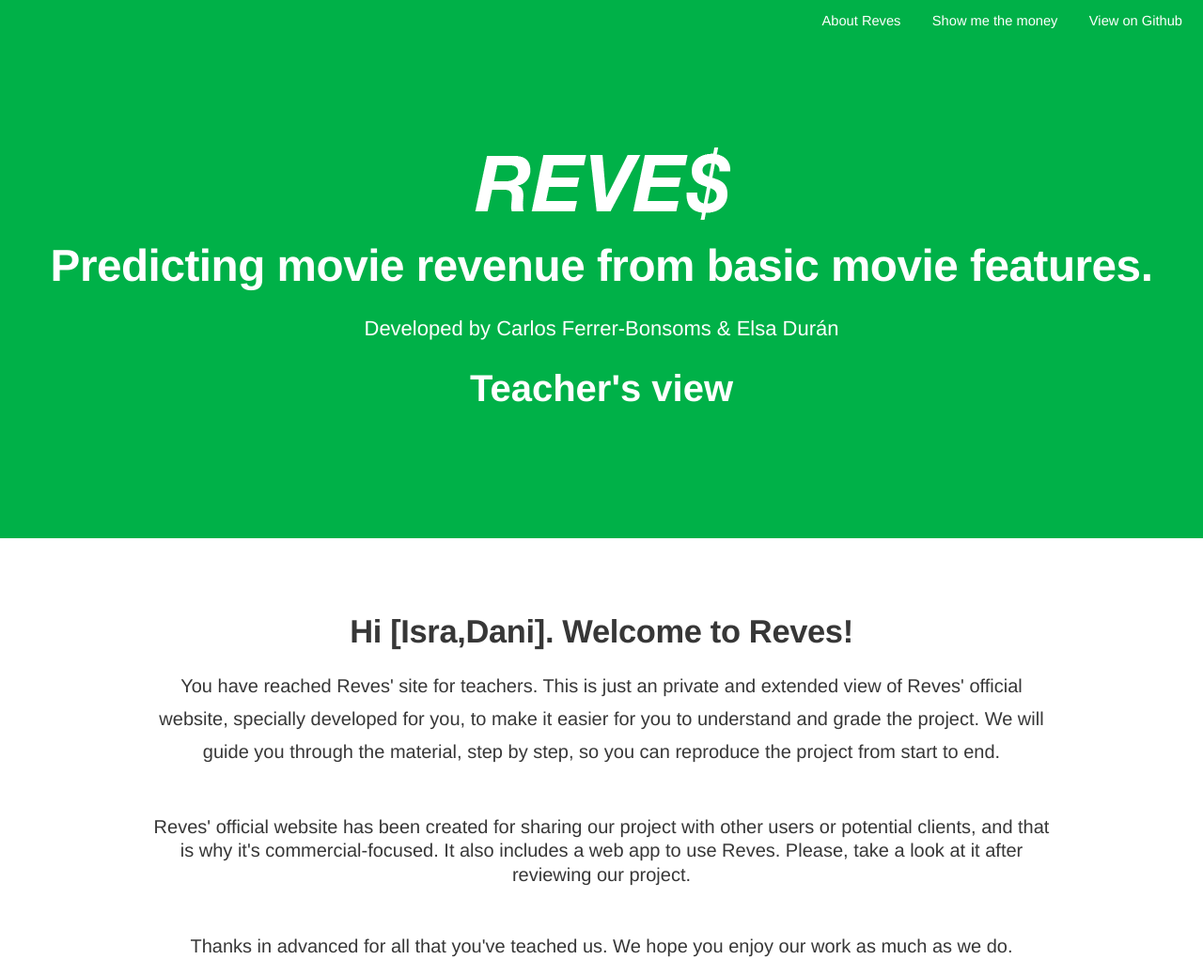
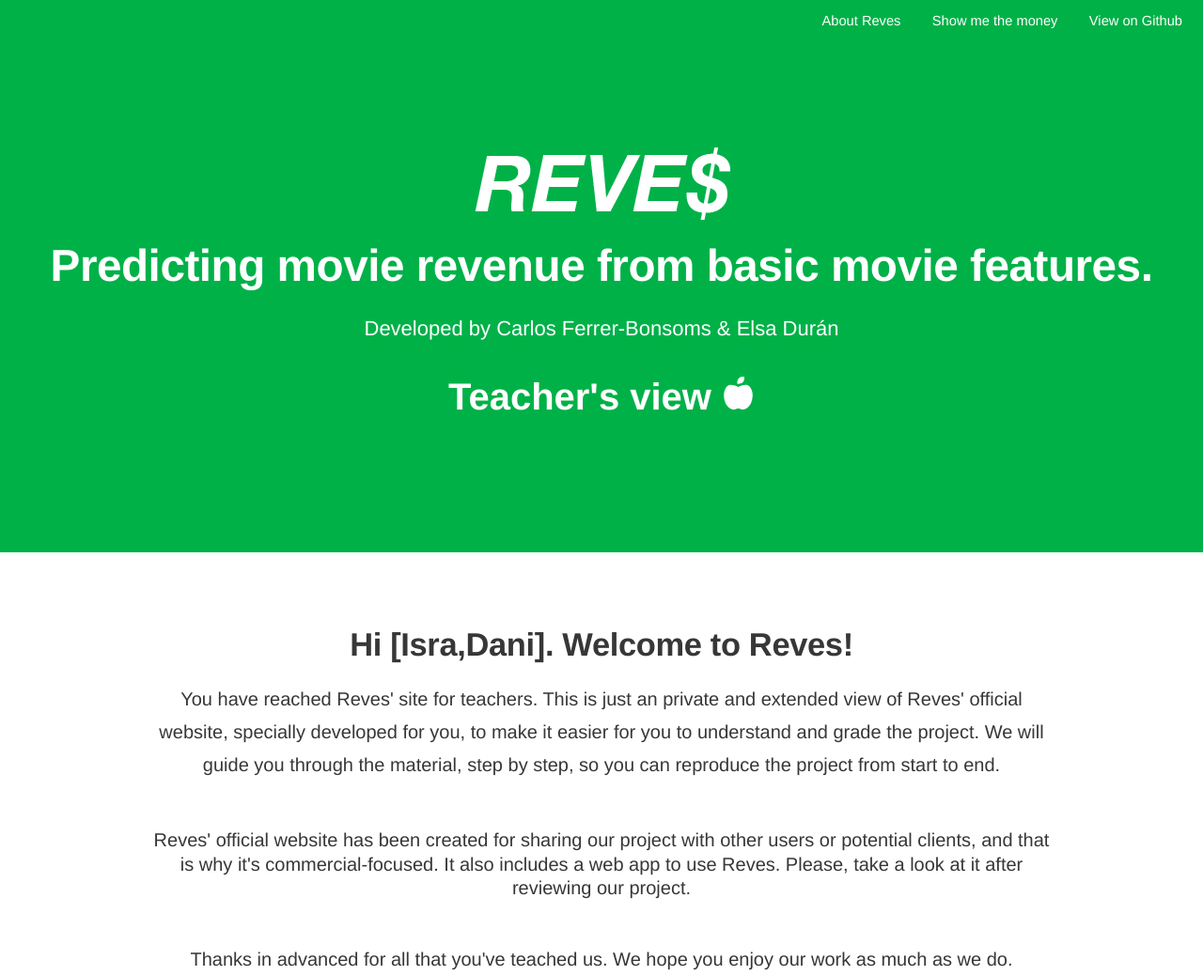
Before and after one commit to ElsaDuran/reves, a plain HTML site: page docs/teacher-view.html in a window 1280 px wide. Shown: the top 1038 px of the page at 94% size. Drawn offline with Linux system fonts and the light colour scheme.

Commit message:
Update docs/teacher-view.html

```diff
--- a/docs/teacher-view.html
+++ b/docs/teacher-view.html
@@ -31,6 +31,7 @@
 		</noscript>
 		<!--[if lte IE 9]><link rel="stylesheet" href="css/ie/v9.css" /><![endif]-->
 		<!--[if lte IE 8]><link rel="stylesheet" href="css/ie/v8.css" /><![endif]-->
+		<script defer src="https://use.fontawesome.com/releases/v5.4.1/js/all.js" integrity="sha384-L469/ELG4Bg9sDQbl0hvjMq8pOcqFgkSpwhwnslzvVVGpDjYJ6wJJyYjvG3u8XW7" crossorigin="anonymous"></script>
 	</head>
 	<body class="landing">
 
@@ -58,7 +59,7 @@
 					<img src="images/reves_logo_negative.png">
 					<h2>Predicting movie revenue from basic movie features.</h2>
 					<p style="color: #ffffff">Developed by Carlos Ferrer-Bonsoms & Elsa Durán</p>
-					<p style="color: #ffffff;font-weight:bold;font-size:40px">Teacher's view</p>
+					<p style="color: #ffffff;font-weight:bold;font-size:40px">Teacher's view  <span style="height:35px;margin-bottom:5px" class="fas fa-apple-alt"></span></p>
 				</div>
 			</section>
 
@@ -177,7 +178,7 @@
 								<h3>Data Visualization</h3>
 								<p>Web app development and visualization.</p>
 								<ul class="actions">
-									<li><a href="file:///C:/Users/Elsa/Documents/GitHub/reves/docs/show-me-the-money.html" class="button special">Go to WebApp</a></li>
+									<li><a href="get-the-number.html" class="button special">Go to WebApp</a></li>
 								</ul>
 							</article>
 						</div>
```
